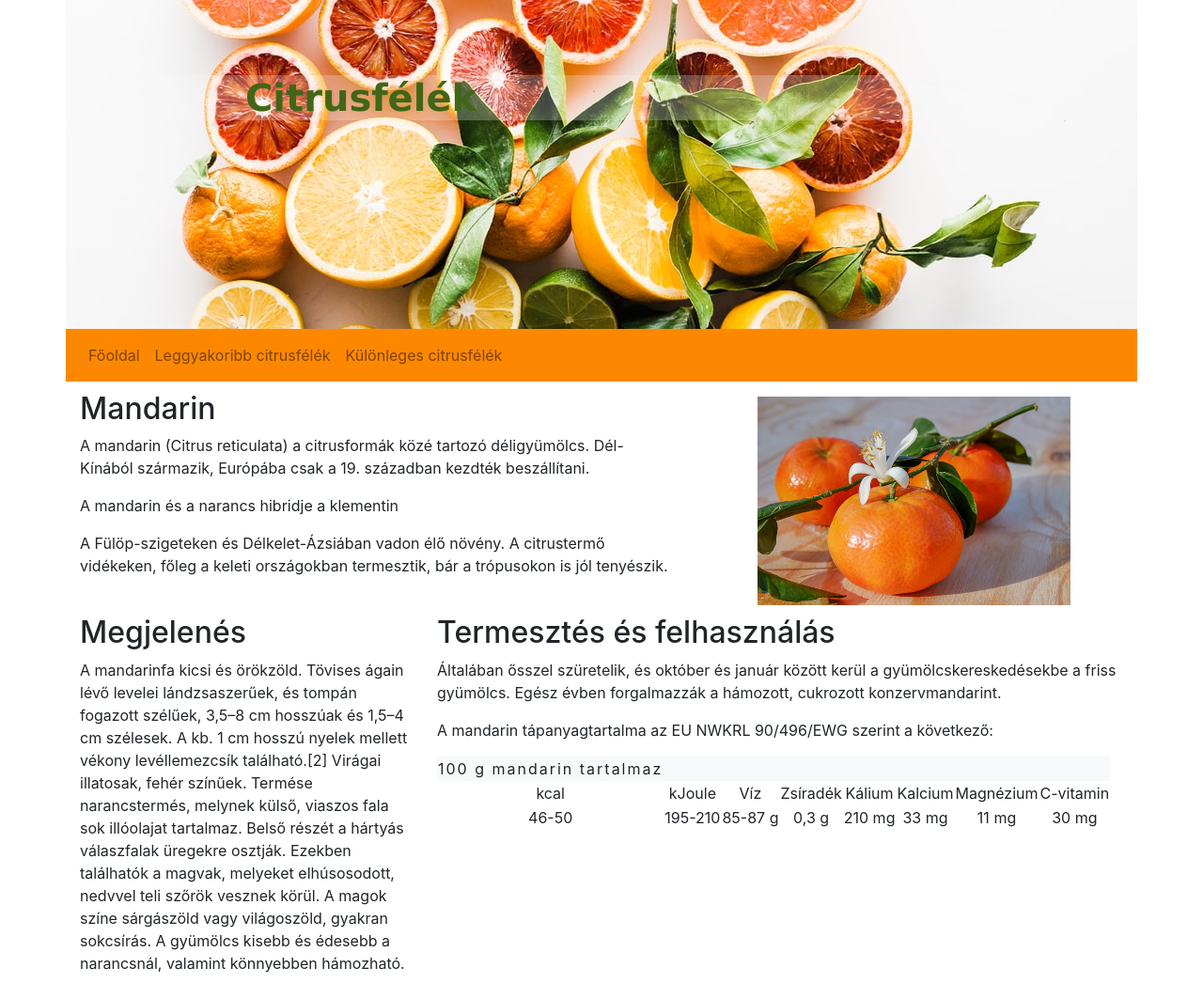
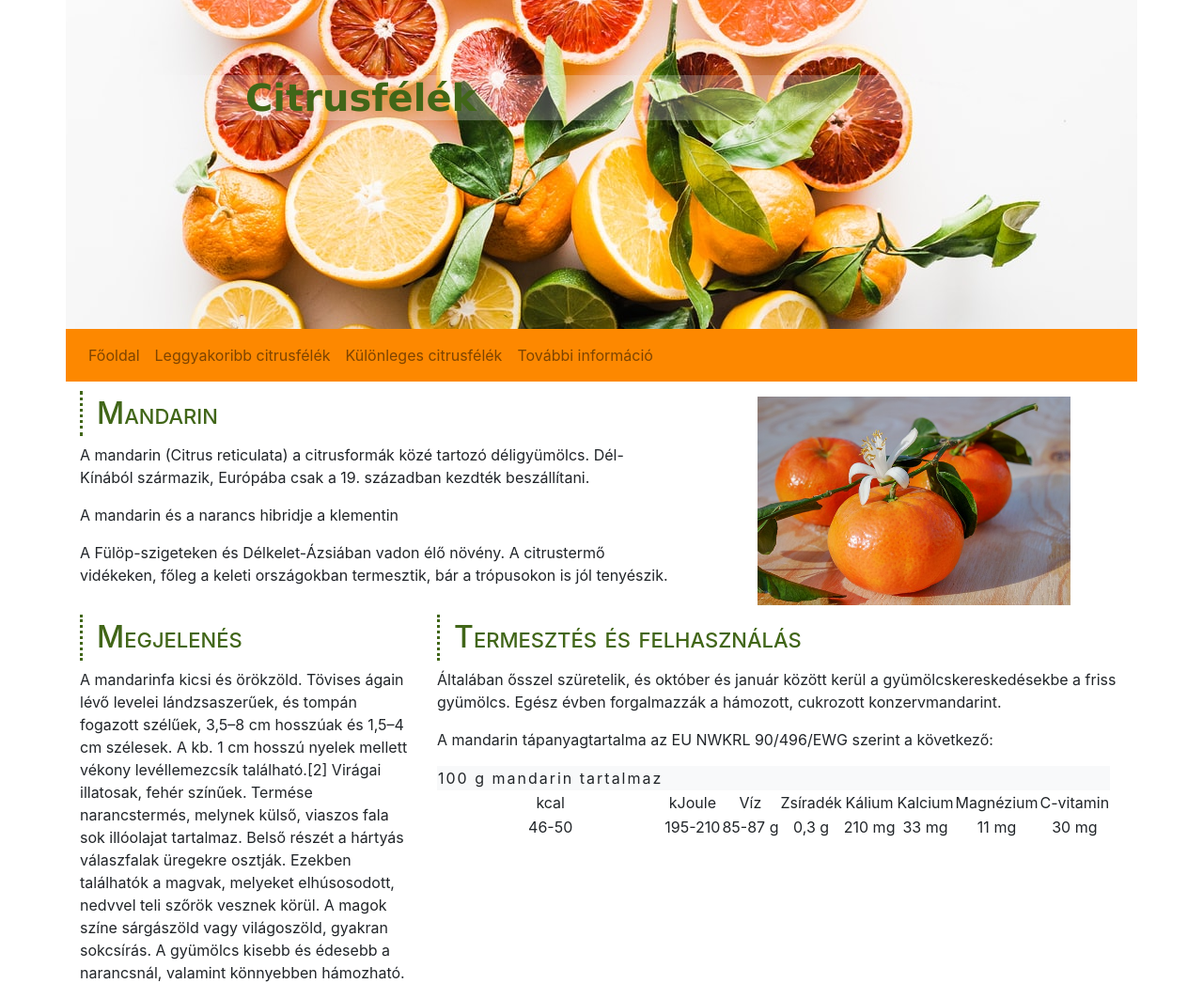
Before and after one commit to tothm23/mandarin, a plain HTML site: page mandarin.html in a window 1280 px wide. Shown: the whole page at 94% size. Drawn offline with Linux system fonts and the light colour scheme.

Commit message:
7. feladat

```diff
--- a/css/style.css
+++ b/css/style.css
@@ -15,6 +15,11 @@ h1 {
 
 h2 {
   margin-top: 10px;
+  color: #416618;
+  border-color: #416618;
+  border-left: 3px dotted #416618;
+  font-variant: small-caps;
+  padding: 5px 15px;
 }
 
 h3 {
--- a/mandarin.html
+++ b/mandarin.html
@@ -6,7 +6,7 @@
     <title>Citrusfélék</title>
     <meta name="viewport" content="width=device-width, initial-scale=1, shrink-to-fit=no" />
     <link rel="stylesheet" href="bootstrap/css/bootstrap.min.css" />
-    <link rel="stylesheet" href="css/style.css">
+    <link rel="stylesheet" href="css/style.css" />
   </head>
 
   <body>
@@ -26,6 +26,7 @@
           <a class="nav-link" href="index.html">Főoldal</a>
           <a class="nav-link" href="index.html#leggyakoribb">Leggyakoribb citrusfélék</a>
           <a class="nav-link" href="index.html#kulonleges">Különleges citrusfélék</a>
+          <a class="nav-link" href="https://hu.wikipedia.org/wiki/Citrusform%C3%A1k" target="_blank">További információ</a>
         </div>
       </div>
     </nav>
```
